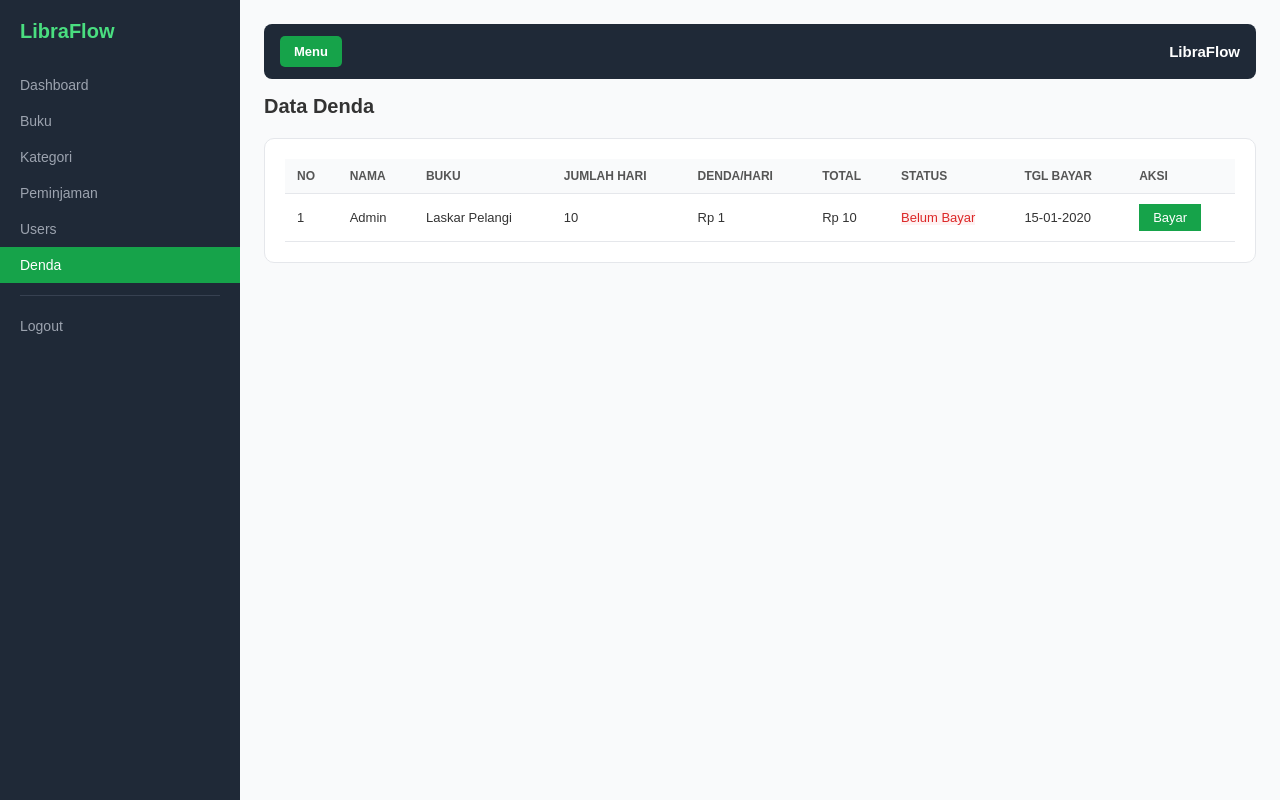
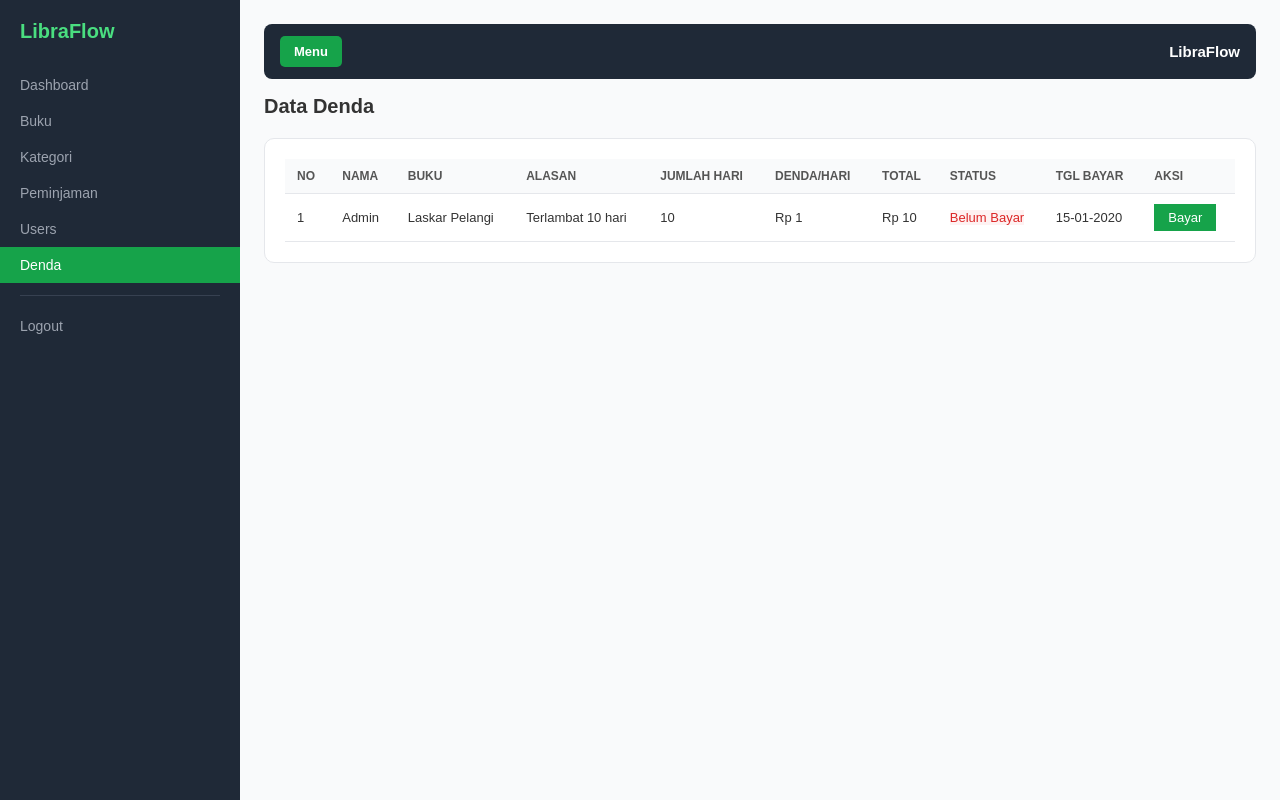
Before and after one commit to Albert1607/ALP-WP, a PHP site: page /admin/denda.php in a window 1280 px wide. Run offline with PHP 8.4, Linux system fonts and the light colour scheme; a user stored in the database is signed in; data comes from the database, SQL or seed files in the repository; tables that the repository leaves empty hold one stand-in row (values such as "Sample post").

Commit message:
feat: add reason (alasan) column to denda tables

```diff
--- a/admin/denda.html
+++ b/admin/denda.html
@@ -40,6 +40,7 @@
                         <th>No</th>
                         <th>Nama</th>
                         <th>Buku</th>
+                        <th>Alasan</th>
                         <th>Jumlah Hari</th>
                         <th>Denda/Hari</th>
                         <th>Total</th>
@@ -89,6 +90,7 @@
             const borrowerName = borrower ? borrower.name : "Unknown";
             const book = loan ? db.getBook(loan.buku_id) : null;
             const bookTitle = book ? book.judul : "Unknown";
+            const reason = fine.jumlah_hari > 0 ? `Terlambat ${fine.jumlah_hari} hari` : "Kerusakan/Lainnya";
 
             const tr = document.createElement('tr');
 
@@ -103,6 +105,7 @@
                 <td>${idx + 1}</td>
                 <td>${borrowerName}</td>
                 <td>${bookTitle}</td>
+                <td>${reason}</td>
                 <td>${fine.jumlah_hari}</td>
                 <td>Rp ${fine.denda_harian.toLocaleString('id-ID')}</td>
                 <td>Rp ${fine.total.toLocaleString('id-ID')}</td>
--- a/admin/denda.php
+++ b/admin/denda.php
@@ -41,6 +41,7 @@ cek_admin();
                         <th>No</th>
                         <th>Nama</th>
                         <th>Buku</th>
+                        <th>Alasan</th>
                         <th>Jumlah Hari</th>
                         <th>Denda/Hari</th>
                         <th>Total</th>
@@ -54,11 +55,27 @@ cek_admin();
                     $query = mysqli_query($conn, "SELECT d.*, u.name, GROUP_CONCAT(b.judul SEPARATOR ', ') as list_buku FROM denda d JOIN peminjaman p ON d.peminjaman_id = p.peminjaman_id JOIN users u ON p.user_id = u.user_id LEFT JOIN detail_peminjaman dp ON p.peminjaman_id = dp.peminjaman_id LEFT JOIN buku b ON dp.buku_id = b.buku_id GROUP BY d.denda_id ORDER BY d.denda_id DESC");
                     $no = 1;
                     while ($row = mysqli_fetch_assoc($query)):
+                        $alasan_arr = [];
+                        if ($row['jumlah_hari'] > 0) {
+                            $alasan_arr[] = "Terlambat " . $row['jumlah_hari'] . " hari";
+                        }
+
+                        $pem_id = $row['peminjaman_id'];
+                        $q_kondisi = mysqli_query($conn, "SELECT kondisi_kembali, COUNT(*) as jml FROM detail_peminjaman WHERE peminjaman_id = $pem_id AND kondisi_kembali IN ('Rusak', 'Hilang') GROUP BY kondisi_kembali");
+                        while ($k_row = mysqli_fetch_assoc($q_kondisi)) {
+                            $alasan_arr[] = "Buku " . $k_row['kondisi_kembali'] . " (" . $k_row['jml'] . "x)";
+                        }
+
+                        $alasan = implode(", ", $alasan_arr);
+                        if (empty($alasan)) {
+                            $alasan = "Keterlambatan / Lainnya";
+                        }
                     ?>
                     <tr>
                         <td><?= $no++ ?></td>
                         <td><?= htmlspecialchars($row['name']) ?></td>
                         <td><?= htmlspecialchars($row['list_buku']) ?></td>
+                        <td><?= htmlspecialchars($alasan) ?></td>
                         <td><?= $row['jumlah_hari'] ?></td>
                         <td>Rp <?= number_format($row['denda_harian'], 0, ',', '.') ?></td>
                         <td>Rp <?= number_format($row['total'], 0, ',', '.') ?></td>
--- a/member/denda.html
+++ b/member/denda.html
@@ -41,6 +41,7 @@
                         <th>No</th>
                         <th>Tgl Pinjam</th>
                         <th>Buku</th>
+                        <th>Alasan</th>
                         <th>Jumlah Hari Telat</th>
                         <th>Denda/Hari</th>
                         <th>Total</th>
@@ -83,13 +84,14 @@
         const sortedFines = [...fines].sort((a, b) => b.id - a.id);
 
         if (sortedFines.length === 0) {
-            tbody.innerHTML = `<tr><td colspan="8" style="text-align: center; color: #999;">Tidak ada denda</td></tr>`;
+            tbody.innerHTML = `<tr><td colspan="9" style="text-align: center; color: #999;">Tidak ada denda</td></tr>`;
         } else {
             sortedFines.forEach((fine, idx) => {
                 const loan = db.getLoan(fine.peminjaman_id);
                 const tglPinjam = loan ? loan.tgl_pinjam : "-";
                 const book = loan ? db.getBook(loan.buku_id) : null;
                 const bookTitle = book ? book.judul : "Unknown";
+                const reason = fine.jumlah_hari > 0 ? `Terlambat ${fine.jumlah_hari} hari` : "Kerusakan/Lainnya";
 
                 const tr = document.createElement('tr');
 
@@ -104,6 +106,7 @@
                     <td>${idx + 1}</td>
                     <td>${tglPinjam}</td>
                     <td>${bookTitle}</td>
+                    <td>${reason}</td>
                     <td>${fine.jumlah_hari} hari</td>
                     <td>Rp ${fine.denda_harian.toLocaleString('id-ID')}</td>
                     <td>Rp ${fine.total.toLocaleString('id-ID')}</td>
```
Also changed, not shown: member/denda.php (+20 -2 lines).
